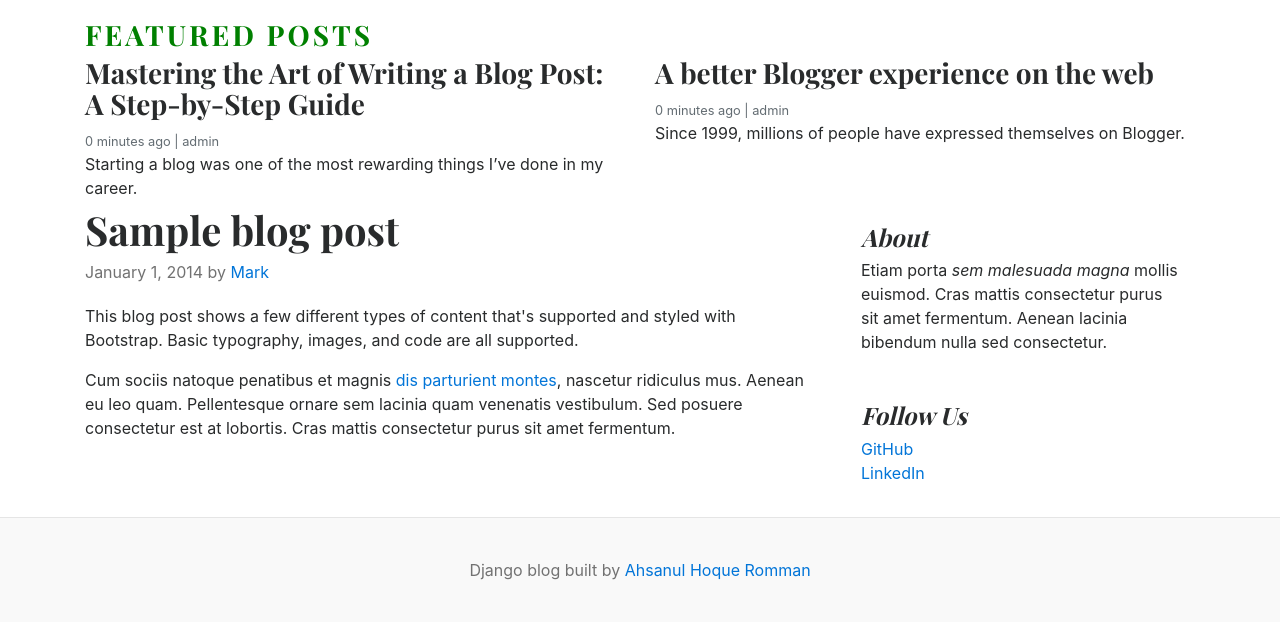
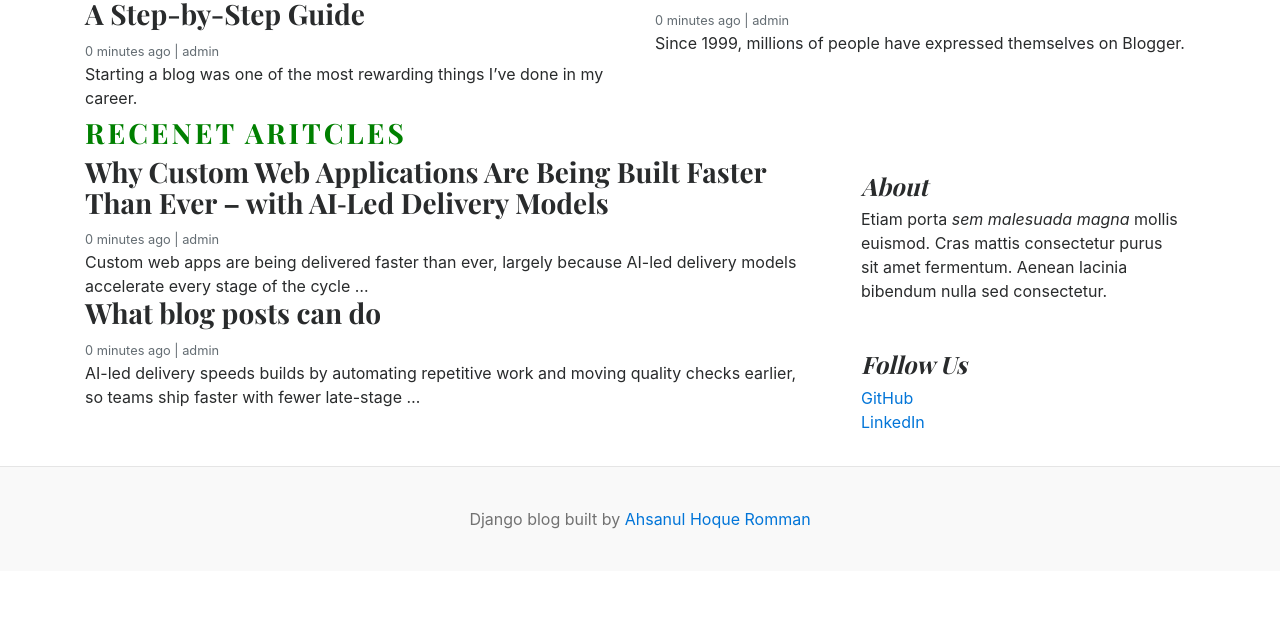
Before and after one commit to AhsanulHoqueRomman/MindPalette, a Django app: page / in a window 1280 px wide. Shown: the part 573-1195 px from the top of the page. After the commit the page ends 1102 px from the top, so only its background shows below. Run offline with Django 5.2, Linux system fonts and the light colour scheme; data comes from the database, SQL or seed files in the repository; both versions use the stored data as it was after the commit.

Commit message:
fetching posts from backends

```diff
--- a/MindPalette/views.py
+++ b/MindPalette/views.py
@@ -5,9 +5,11 @@ from blogs.models import Category, Blog
 
 def home(request):
     categories = Category.objects.all()
-    featured_posts = Blog.objects.filter(is_featured = True).order_by('-updated_at')
+    featured_posts = Blog.objects.filter(is_featured = True, status = 'Published').order_by('-updated_at')
+    posts = Blog.objects.filter(is_featured = False, status = 'Published')
     context = {
         'categories' : categories,
-        'featured_posts' : featured_posts
+        'featured_posts' : featured_posts,
+        'posts' : posts,
     }
     return render(request, 'home.html', context )
--- a/templates/home.html
+++ b/templates/home.html
@@ -39,7 +39,7 @@
     <div class="jumbotron p-3 p-md-5 text-white rounded bg-dark" style="background-image: url({{ post.featured_image.url }});background-blend-mode: overlay;background-size:cover;">
       <div class="col-md-8 px-0">
         <h1 class="display-4 font-italic">{{ post.title  }}</h1>
-        <p class="lead my-3">{{ post.short_description }}</p>
+        <p class="lead my-3">{{ post.short_description | truncatewords:20 }}</p>
         <p class="lead mb-0"><a href="#" class="text-white font-weight-bold">Continue reading...</a></p>
       </div>
     </div>
@@ -66,21 +66,21 @@
     {% endfor %}
   </div>
 
+<!-- Recenet Aritcles -->
+
+  <h3 class="text-uppercase" style="letter-spacing: 3px; color: green;">Recenet Aritcles</h3>
   <main role="main" class="container p-0">
     <div class="row">
       <div class="col-md-8 blog-main">
-
-        <div class="blog-post">
-          <h2 class="blog-post-title">Sample blog post</h2>
-          <p class="blog-post-meta">January 1, 2014 by <a href="#">Mark</a></p>
-
-          <p>This blog post shows a few different types of content that's supported and styled with Bootstrap. Basic typography, images, and code are all supported.</p>
-
-          <p>Cum sociis natoque penatibus et magnis <a href="#">dis parturient montes</a>, nascetur ridiculus mus. Aenean eu leo quam. Pellentesque ornare sem lacinia quam venenatis vestibulum. Sed posuere consectetur est at lobortis. Cras mattis consectetur purus sit amet fermentum.</p>
-
-
+        {% for post in posts  %}
+        <div class="card border-0" >
+          <div class="card-body">
+            <h3>{{ post.title }}</h3>
+            <small class="mb-1 text-muted">{{ post.created_at | timesince }} ago | {{ post.author }}</small>
+            <p class="card-text">{{ post.short_description | truncatewords:20 }}</p>
+          </div>
         </div>
-        <!-- /.blog-post -->
+        {% endfor %}
 
       </div>
       <!-- /.blog-main -->
```
Also changed, not shown: db.sqlite3.
